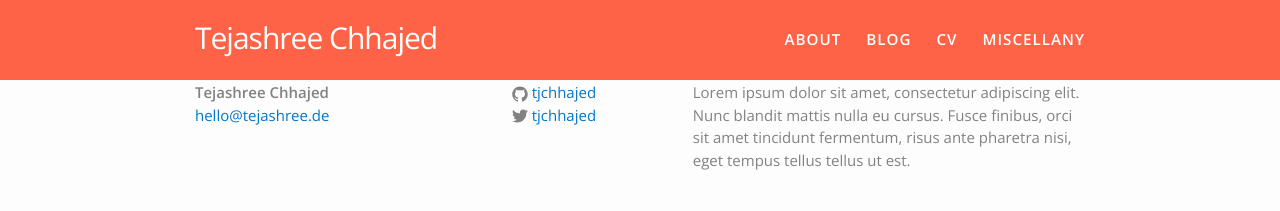
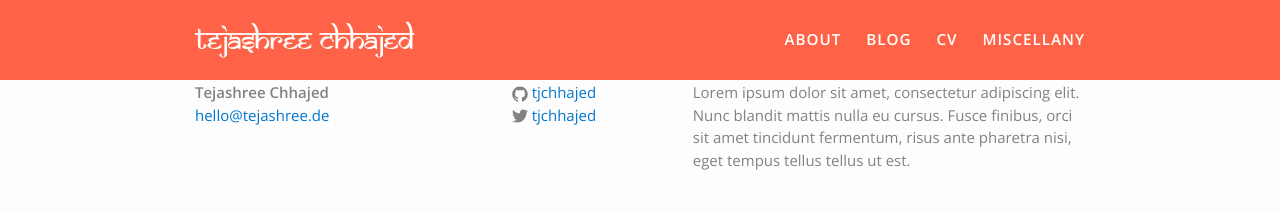
Before and after one commit to tjchhajed/tejashree.de, a Jekyll site: the page built from index.html, in a window 1280 px wide. Shown: the top 211 px of the page. Built offline with Jekyll 4.4.1, drawn with Linux system fonts in a browser that asks for light colours.

Commit message:
cssamarkan.ttf added and wrapped inside main.css

```diff
--- a/_includes/header.html
+++ b/_includes/header.html
@@ -2,7 +2,7 @@
 
   <div class="wrapper">
 
-    <a class="site-title" href="{{site.baseurl}}/">{{ site.title }}</a>
+    <a class="site-title" style="font-family:Samarkan; padding-top:3px" href="{{site.baseurl}}/">{{ site.title }}</a>
 
 
     <nav class="site-nav">
--- a/css/main.scss
+++ b/css/main.scss
@@ -2,6 +2,11 @@
 # Only the main Sass file needs front matter (the dashes are enough)
 ---
 @charset "utf-8";
+
+@font-face {
+  font-family: 'Samarkan';
+  src: url('samarkan.TTF');
+}
 
 // Our variables
 $base-font-family: 'Open Sans', Helvetica, Arial, sans-serif;
```
Also changed, not shown: css/samarkan.TTF (added).
